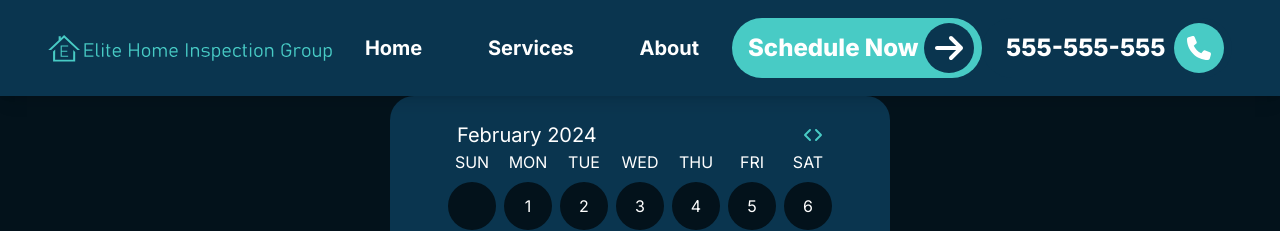
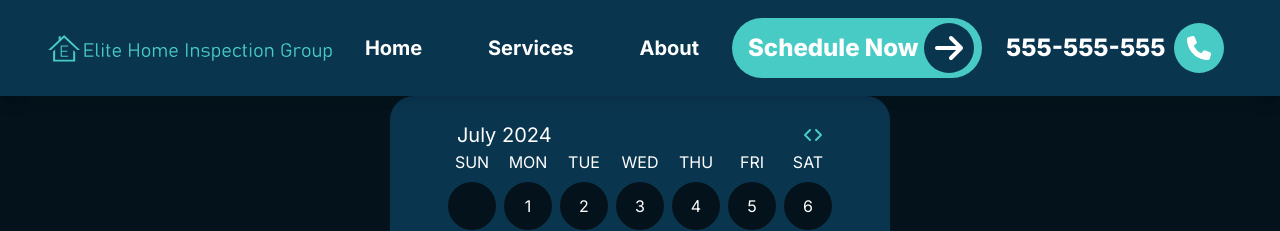
Before and after one commit to brighamdent/elite-inspections, a Next.js app: page /schedule in a window 1280 px wide. Shown: the top 231 px of the page. Built offline with nearby package versions, Linux system fonts and the light colour scheme.

Commit message:
calandar variables

```diff
--- a/src/components/dateTimeSelector/Calendar.tsx
+++ b/src/components/dateTimeSelector/Calendar.tsx
@@ -13,23 +13,37 @@ import {
 } from "date-fns";
 
 export default function Calendar() {
-  const [selectedMonth, setSelectedMonth] = useState(getMonth(new Date()) + 1);
-  const [selectedYear, setSelectedYear] = useState(getYear(new Date()));
-  const [currentDate, setCurrentDate] = useState(
-    new Date(selectedYear, selectedMonth - 1),
+  const [selectedMonth, setSelectedMonth] = useState();
+  const [currentMonth, setCurrentMonth] = useState(
+    new Date(getYear(new Date()), getMonth(new Date())),
   );
-  const [currentMonth, setCurrentMonth] = useState(currentDate.getMonth());
-  const firstDay = getDay(startOfMonth(currentDate));
-  const lastDay = getDate(endOfMonth(currentDate));
-  console.log(selectedMonth, selectedYear);
-  console.log(format(currentDate, "MMMM"));
+  const firstDay = getDay(startOfMonth(currentMonth));
+  const lastDay = getDate(endOfMonth(currentMonth));
+  const monthFormatted = format(currentMonth, "MMMM");
+  const currentYear = currentMonth.getFullYear();
+
+  const nextMonth = () => {
+    setCurrentMonth(
+      (prevMonth) =>
+        new Date(prevMonth.getFullYear(), prevMonth.getMonth() + 1),
+    );
+  };
+
+  const prevMonth = () => {
+    setCurrentMonth(
+      (prevMonth) =>
+        new Date(prevMonth.getFullYear(), prevMonth.getMonth() - 1),
+    );
+  };
   return (
     <div className="bg-royalblue rounded-3xl p-6 w-[500px] flex flex-col items-center">
       <div className="flex justify-between items-center w-[81%]">
-        <h3>February 2024</h3>
+        <h3>
+          {monthFormatted} {currentYear}
+        </h3>
         <div className="flex items-center h-full text-teal">
-          <FontAwesomeIcon icon={faAngleLeft} />
-          <FontAwesomeIcon icon={faAngleRight} />
+          <FontAwesomeIcon icon={faAngleLeft} onClick={prevMonth} />
+          <FontAwesomeIcon icon={faAngleRight} onClick={nextMonth} />
         </div>
       </div>
       <div className="grid grid-cols-7 gap-2 ">
--- a/src/utils/monthFormatter.ts
+++ b/src/utils/monthFormatter.ts
@@ -1,4 +1,6 @@
 import { format } from "date-fns";
-const monthFormatter = (currentDate: string) => {
+const monthFormatter = (currentDate: any) => {
   const monthFormatted = format(currentDate, "MMMM");
+  return monthFormatted;
 };
+export default monthFormatter;
```
